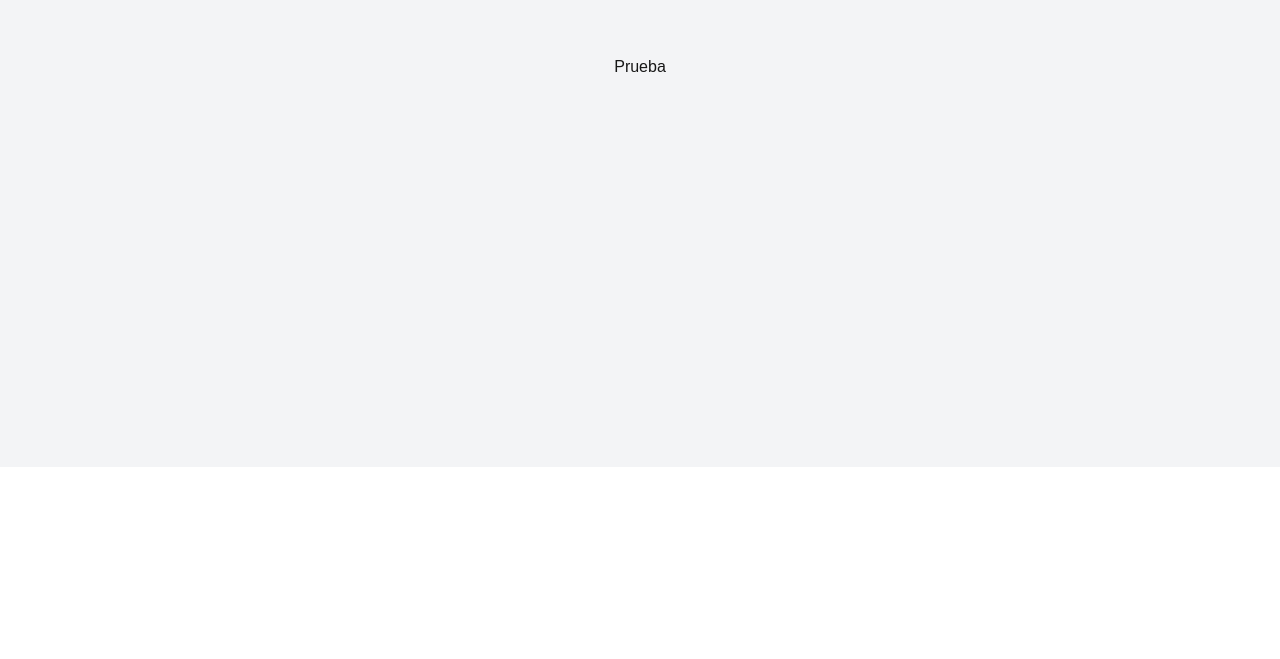
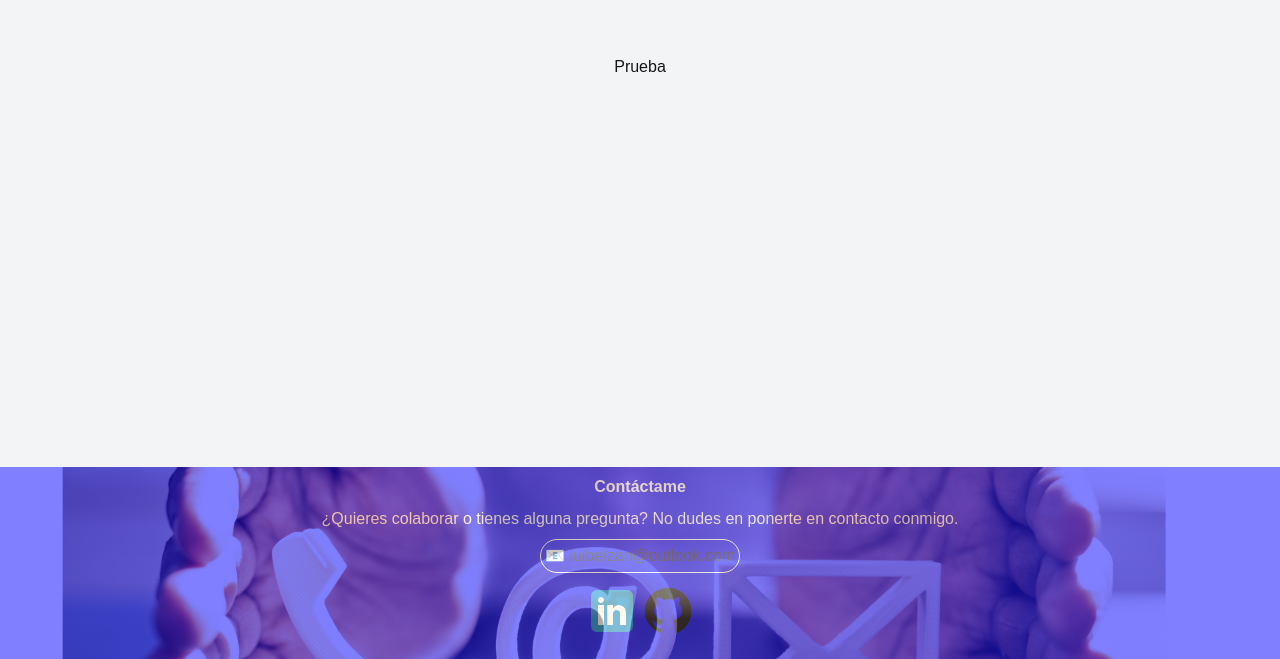
Before and after one commit to luibelzan/personal-portfolio, a Next.js app: page / in a window 1280 px wide. Shown: the part 1860-2519 px from the top of the page. Before the commit the page ends 2327 px from the top, so only its background shows below. Built offline with nearby package versions, Linux system fonts and the light colour scheme; a web font is replaced by a local one.

Commit message:
Contact section added

```diff
--- a/app/globals.css
+++ b/app/globals.css
@@ -292,3 +292,27 @@ h4 {
   opacity: 1;
   visibility: visible;
 }
+
+
+
+/*Estilos contactame*/
+.contact-container {
+  background-image: url('../public/prueba.png');
+  background-size: cover;
+  background-position: center;
+  background-repeat: no-repeat;
+  background-color: blue;
+
+}
+
+.contact-section {
+  background-color: blue;
+  width: 100%;
+  opacity: 50%;
+}
+
+.email-container {
+  border: 1px solid white;
+  border-radius: 50px;
+  margin-bottom: 10px;
+}
--- a/app/page.tsx
+++ b/app/page.tsx
@@ -71,6 +71,28 @@ export default function Home() {
             <p>Prueba</p>
         </div>
 
+        {/*Div de contacto*/}
+        <div className="contact-container flex w-full justify-center">
+
+            <section className="contact-section flex flex-col items-center">
+              <h2 className="text-white font-extrabold p-2">Contáctame</h2>
+              <p className="text-white pb-2">¿Quieres colaborar o tienes alguna pregunta? No dudes en ponerte en contacto conmigo.</p>
+              <div className="email-container p-1">
+                <p>📧 <a href="mailto:luibelzan@outlook.com">luibelzan@outlook.com</a></p>
+              </div>
+              <div className="social-links flex flex-row pb-5">
+                <a href="https://www.linkedin.com/in/tuusuario" target="_blank" aria-label="LinkedIn">
+                  <img src="linkedin.png" alt="LinkedIn Logo" className="max-w-14"/>
+                </a>
+                <a href="https://github.com/tuusuario" target="_blank" aria-label="GitHub">
+                  <img src="github.png" alt="GitHub Logo" className="max-w-14"/>
+                </a>
+              </div>
+            </section>
+          </div>
+
+
+
 
       </div>
   );
```
Also changed, not shown: public/linkedin.png (added), public/prueba.png (added).
